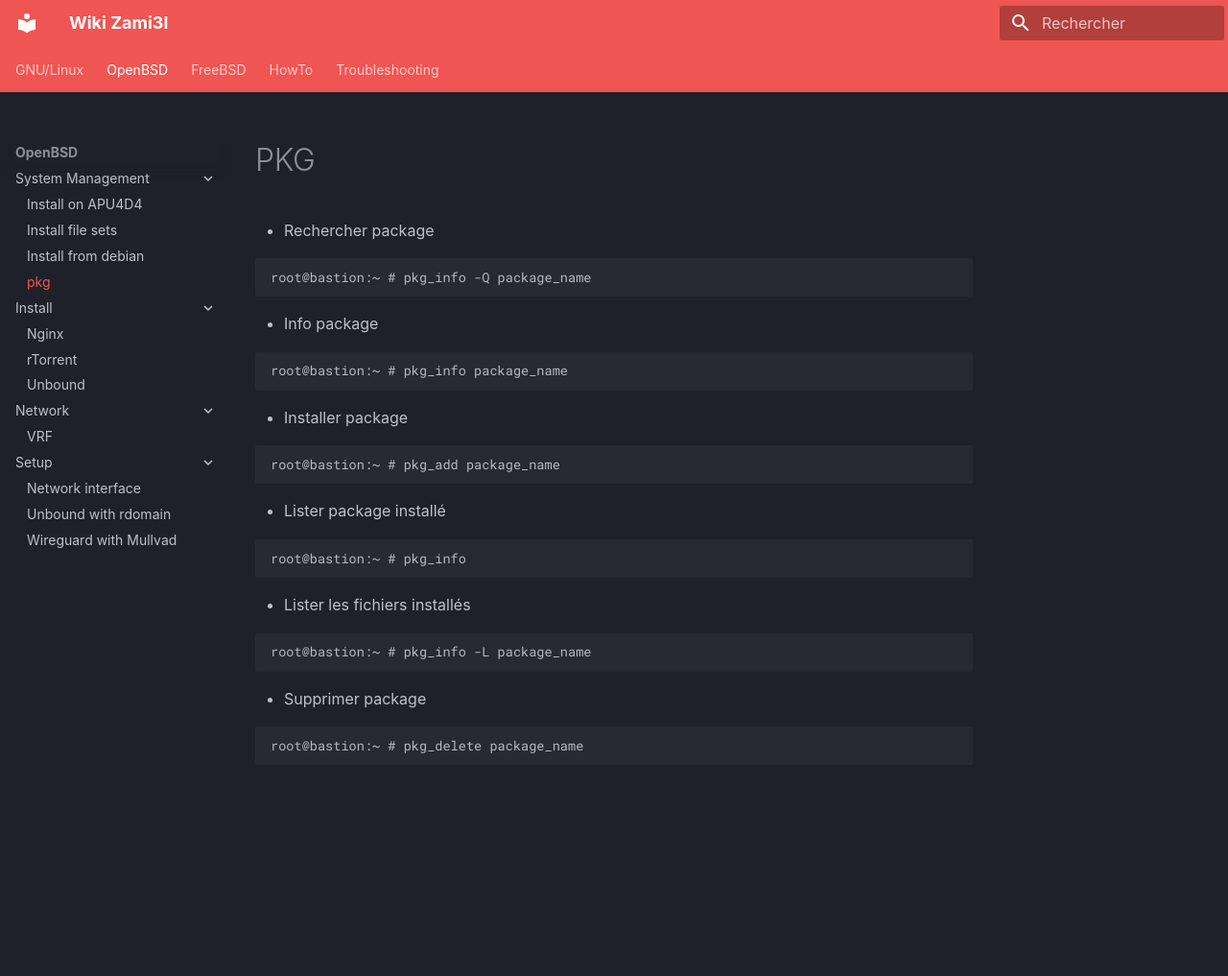
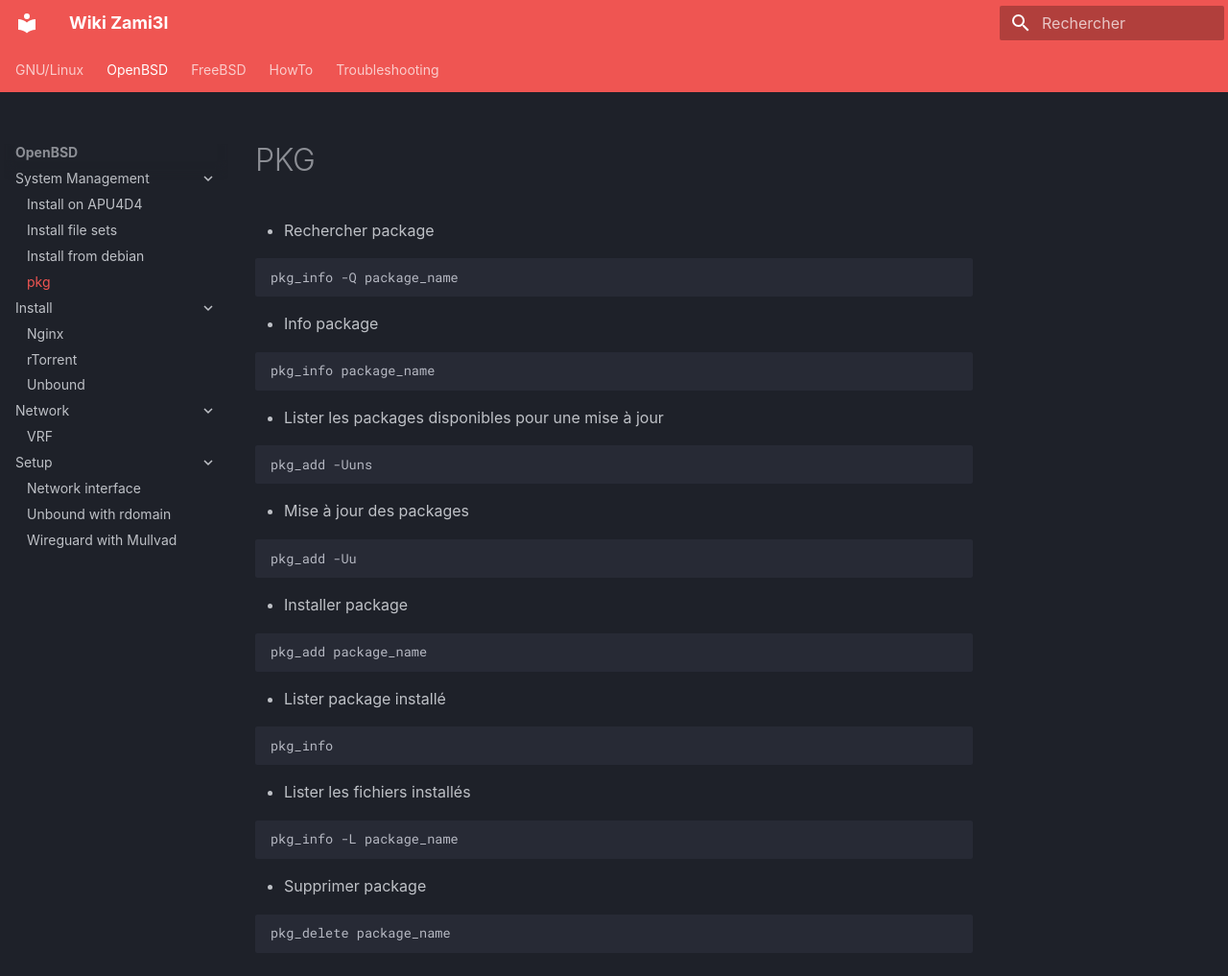
Before and after one commit to zami3l/wiki, an MkDocs documentation site: the page built from docs/openbsd/system-management/pkg.md, in a window 1280 px wide and 1017 px high. Shown: the whole window at 96% size. Built offline with MkDocs 1.6.1 and Material for MkDocs 9.7.7, drawn with Linux system fonts in a browser that asks for light colours; some web fonts are replaced.

Commit message:
refactor(openbsd): add command

````diff
--- a/docs/openbsd/system-management/pkg.md
+++ b/docs/openbsd/system-management/pkg.md
@@ -2,30 +2,40 @@
 
 - Rechercher package
 ```shell
-root@bastion:~ # pkg_info -Q package_name
+pkg_info -Q package_name
 ```
 
 - Info package
 ```shell
-root@bastion:~ # pkg_info package_name
+pkg_info package_name
+```
+
+- Lister les packages disponibles pour une mise à jour
+```shell
+pkg_add -Uuns
+```
+
+- Mise à jour des packages
+```shell
+pkg_add -Uu
 ```
 
 - Installer package
 ```shell
-root@bastion:~ # pkg_add package_name
+pkg_add package_name
 ```
 
 - Lister package installé
 ```shell
-root@bastion:~ # pkg_info
+pkg_info
 ```
 
 - Lister les fichiers installés
 ```shell
-root@bastion:~ # pkg_info -L package_name
+pkg_info -L package_name
 ```
 
 - Supprimer package
 ```shell
-root@bastion:~ # pkg_delete package_name
+pkg_delete package_name
 ```
````
